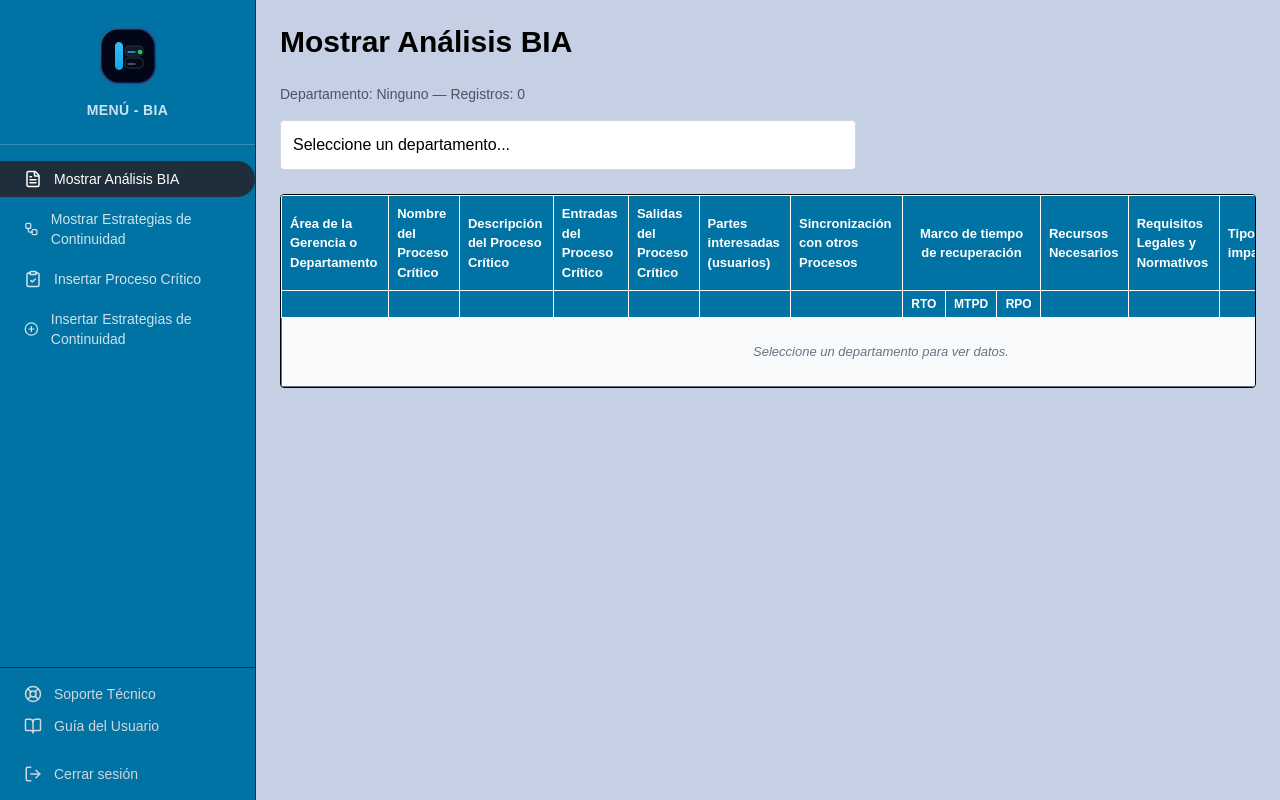
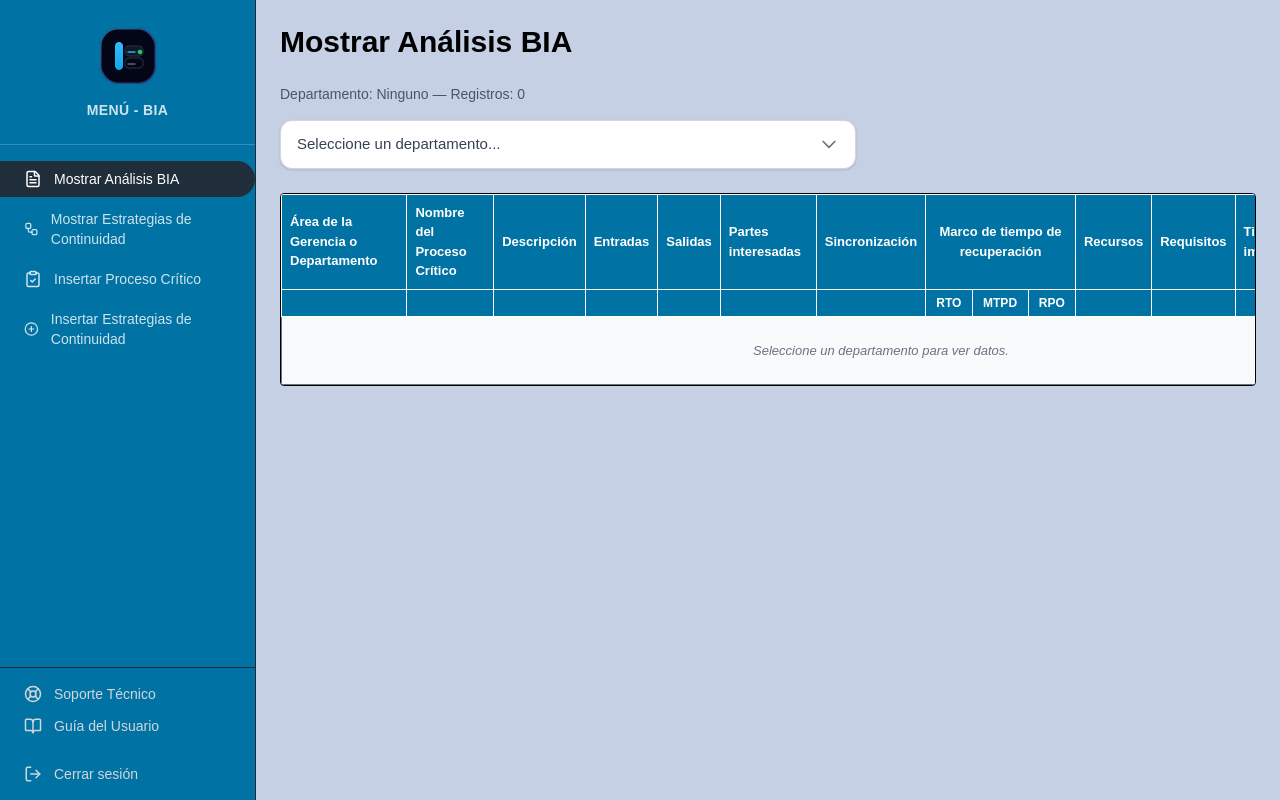
Before and after one commit to KevHernandez09/AnalisisBia, a Next.js app: page /analisis-bia in a window 1280 px wide. Built offline with nearby package versions, Linux system fonts and the light colour scheme.

Commit message:
update the combobox in estrategias and analisis bia

```diff
--- a/src/app/(private)/analisis-bia/page.tsx
+++ b/src/app/(private)/analisis-bia/page.tsx
@@ -3,7 +3,7 @@
 import { useEffect, useRef, useState } from "react";
 
 type BiaRow = {
-  area: string;          // Nombre(s) de subáreas o área asociada
+  area: string;
   nombre: string;
   descripcion: string;
   entradas: string;
@@ -15,18 +15,19 @@ type BiaRow = {
   rpo: string;
   recursos: string;
   requisitos: string;
-  tipoImpacto: string;   // Impactos concatenados
+  tipoImpacto: string;
   descImpacto: string;
   prioridad: string;
 };
 
 export default function AnalisisBIA() {
   const [search, setSearch] = useState("");
-  const [selected, setSelected] = useState(""); // departamentoId
+  const [selected, setSelected] = useState("");
   const [open, setOpen] = useState(false);
   const [rows, setRows] = useState<BiaRow[]>([]);
   const [loading, setLoading] = useState(false);
   const [err, setErr] = useState<string | null>(null);
+
   const dropdownRef = useRef<HTMLDivElement | null>(null);
 
   const opciones = [
@@ -53,10 +54,12 @@ export default function AnalisisBIA() {
   const filtered = opciones.filter((op) =>
     op.label.toLowerCase().includes(search.toLowerCase())
   );
+
   const selectedLabel =
-    opciones.find((i) => i.id === selected)?.label || "Seleccione un departamento...";
+    opciones.find((i) => i.id === selected)?.label ||
+    "Seleccione un departamento...";
 
-  // Cerrar dropdown al hacer clic fuera
+  // cerrar dropdown en click outside
   useEffect(() => {
     function handleClickOutside(e: MouseEvent) {
       if (dropdownRef.current && !dropdownRef.current.contains(e.target as Node)) {
@@ -68,7 +71,7 @@ export default function AnalisisBIA() {
     return () => document.removeEventListener("mousedown", handleClickOutside);
   }, []);
 
-  // Fetch a la API cada vez que cambia el departamento seleccionado
+  // fetch por departamento seleccionado
   useEffect(() => {
     async function load() {
       if (!selected) {
@@ -78,14 +81,17 @@ export default function AnalisisBIA() {
       try {
         setLoading(true);
         setErr(null);
+
         const r = await fetch(
           `/api/bia?departamentoId=${encodeURIComponent(selected)}`,
           { cache: "no-store" }
         );
+
         if (!r.ok) {
           const j = await r.json().catch(() => ({}));
           throw new Error(j?.error || "Error al consultar");
         }
+
         const j = (await r.json()) as { rows: BiaRow[] };
         setRows(j.rows || []);
       } catch (e: any) {
@@ -95,43 +101,81 @@ export default function AnalisisBIA() {
         setLoading(false);
       }
     }
+
     load();
   }, [selected]);
 
   return (
     <section className="text-black">
       <h1 className="text-3xl font-bold mb-6">Mostrar Análisis BIA</h1>
+
       <p className="text-sm text-gray-600 mb-4">
-        Departamento: {selected ? selectedLabel : "Ninguno"} — Registros:{" "}
-        {rows.length}
+        Departamento: {selected ? selectedLabel : "Ninguno"} — Registros: {rows.length}
       </p>
 
-      {/* Combobox */}
+      {/* Combobox Moderno */}
       <div className="relative max-w-xl mb-6" ref={dropdownRef}>
+        <button
+          type="button"
+          onClick={() => setOpen((p) => !p)}
+          className="
+            w-full flex items-center justify-between
+            px-4 py-3 rounded-xl bg-white border border-gray-300 shadow-sm
+            hover:border-[#0073a4] focus:border-[#0073a4]
+            focus:ring-2 focus:ring-[#0073a4]/30 transition-all
+            text-left text-[15px] font-medium text-gray-700
+          "
+        >
+          <span>{selectedLabel}</span>
+
+          <svg
+            className={`w-5 h-5 text-gray-500 transition-transform ${
+              open ? "rotate-180" : "rotate-0"
+            }`}
+            fill="none"
+            stroke="currentColor"
+            strokeWidth="2"
+            viewBox="0 0 24 24"
+          >
+            <path strokeLinecap="round" strokeLinejoin="round" d="M19 9l-7 7-7-7" />
+          </svg>
+        </button>
+
+        {open && (
           <div
-          className="border border-gray-300 p-3 rounded cursor-pointer bg-white"
-          onClick={() => setOpen((prev) => !prev)}
+            className="
+              absolute mt-2 w-full bg-white border border-gray-200
+              rounded-xl shadow-xl z-10 max-h-64 overflow-hidden
+            "
           >
-          {selectedLabel}
+            <div className="p-2 border-b border-gray-200">
+              <input
+                type="text"
+                placeholder="Buscar departamento..."
+                value={search}
+                onClick={(e) => e.stopPropagation()}
+                onChange={(e) => setSearch(e.target.value)}
+                className="
+                  w-full px-3 py-2 rounded-lg bg-gray-50 border border-gray-300
+                  text-gray-700 text-sm transition-all outline-none
+                  focus:border-[#0073a4] focus:ring-2 focus:ring-[#0073a4]/30
+                "
+              />
             </div>
 
-        {open && (
-          <div className="absolute border border-gray-300 bg-white rounded mt-1 w-full max-h-64 overflow-y-auto shadow-xl z-10">
-            <input
-              type="text"
-              placeholder="Buscar..."
-              className="w-full border-b p-2 outline-none text-black"
-              value={search}
-              onChange={(e) => setSearch(e.target.value)}
-              onClick={(e) => e.stopPropagation()}
-            />
+            <div className="max-h-56 overflow-y-auto">
               {filtered.length > 0 ? (
                 filtered.map((op) => (
                   <div
                     key={op.id}
-                  className={`p-2 cursor-pointer hover:bg-gray-200 ${
-                    selected === op.id ? "bg-gray-100 font-semibold" : ""
-                  }`}
+                    className={`
+                      px-4 py-2.5 cursor-pointer text-sm transition-all
+                      ${
+                        selected === op.id
+                          ? "bg-[#0073a4]/10 text-[#0073a4] font-semibold"
+                          : "hover:bg-gray-100"
+                      }
+                    `}
                     onClick={() => {
                       setSelected(op.id);
                       setOpen(false);
@@ -142,8 +186,11 @@ export default function AnalisisBIA() {
                   </div>
                 ))
               ) : (
-              <div className="p-2 text-gray-600">No hay coincidencias</div>
+                <div className="px-4 py-3 text-gray-500 text-sm">
+                  No hay coincidencias
+                </div>
               )}
+            </div>
           </div>
         )}
       </div>
@@ -153,9 +200,12 @@ export default function AnalisisBIA() {
           {err}
         </div>
       )}
-      {loading && <p className="mb-3 text-gray-600">Cargando…</p>}
 
-      {/* Tabla */}
+      {loading && (
+        <p className="mb-3 text-gray-600">Cargando…</p>
+      )}
+
+      {/* TABLA */}
       <div className="w-full overflow-x-auto border rounded">
         <table className="min-w-[1200px] w-full border-collapse">
           <thead>
@@ -163,39 +213,26 @@ export default function AnalisisBIA() {
               <th className="border px-2 py-2 text-left">
                 Área de la Gerencia o Departamento
               </th>
-              <th className="border px-2 py-2 text-left">Nombre del Proceso Crítico</th>
               <th className="border px-2 py-2 text-left">
-                Descripción del Proceso Crítico
+                Nombre del Proceso Crítico
               </th>
               <th className="border px-2 py-2 text-left">
-                Entradas del Proceso Crítico
+                Descripción
               </th>
-              <th className="border px-2 py-2 text-left">
-                Salidas del Proceso Crítico
-              </th>
-              <th className="border px-2 py-2 text-left">
-                Partes interesadas (usuarios)
-              </th>
-              <th className="border px-2 py-2 text-left">
-                Sincronización con otros Procesos
-              </th>
+              <th className="border px-2 py-2 text-left">Entradas</th>
+              <th className="border px-2 py-2 text-left">Salidas</th>
+              <th className="border px-2 py-2 text-left">Partes interesadas</th>
+              <th className="border px-2 py-2 text-left">Sincronización</th>
               <th className="border px-2 py-2 text-center" colSpan={3}>
                 Marco de tiempo de recuperación
               </th>
-              <th className="border px-2 py-2 text-left">
-                Recursos Necesarios
-              </th>
-              <th className="border px-2 py-2 text-left">
-                Requisitos Legales y Normativos
-              </th>
-              <th className="border px-2 py-2 text-left">Tipo de impacto</th>
-              <th className="border px-2 py-2 text-left">
-                Descripción del impacto
-              </th>
-              <th className="border px-2 py-2 text-left">
-                Prioridad de recuperación
-              </th>
+              <th className="border px-2 py-2 text-left">Recursos</th>
+              <th className="border px-2 py-2 text-left">Requisitos</th>
+              <th className="border px-2 py-2 text-left">Tipo impacto</th>
+              <th className="border px-2 py-2 text-left">Descripción impacto</th>
+              <th className="border px-2 py-2 text-left">Prioridad</th>
             </tr>
+
             <tr className="bg-[#0073a4] text-white text-[12px]">
               {Array.from({ length: 7 }).map((_, i) => (
                 <th key={i} className="border px-2 py-1"></th>
@@ -211,8 +248,8 @@ export default function AnalisisBIA() {
 
           <tbody className="text-[13px]">
             {rows.length > 0 ? (
-              rows.map((r, idx) => (
-                <tr key={`row-${idx}`} className="odd:bg-white even:bg-gray-50">
+              rows.map((r, index) => (
+                <tr key={index} className="odd:bg-white even:bg-gray-50">
                   <td className="border px-2 py-2">{r.area}</td>
                   <td className="border px-2 py-2">{r.nombre}</td>
                   <td className="border px-2 py-2">{r.descripcion}</td>
```
Also changed, not shown: src/app/(private)/estrategias-bia/page.tsx (+47 -15 lines). Lines whose indentation alone changed are shown as unchanged.
